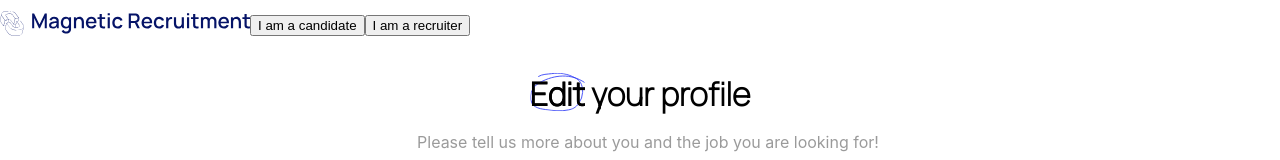
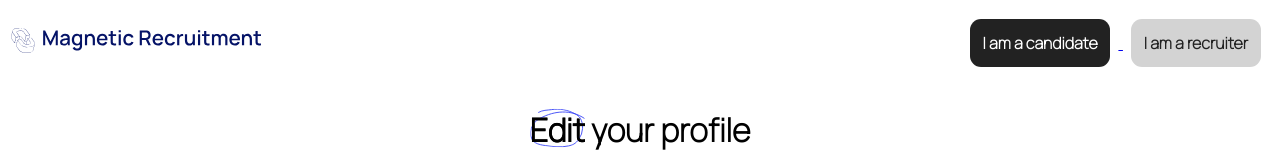
Before and after one commit to BenedicteCn/magnetic-recrutment-front, a React (Create React App) app: page /profile/create in a window 1280 px wide. Shown: the top 160 px of the page. Built offline with nearby package versions, Linux system fonts and the light colour scheme; no server answers.

Commit message:
nav bar done

```diff
--- a/src/components/Navbar.css
+++ b/src/components/Navbar.css
@@ -1,6 +1,105 @@
 .navbar {
 
-  height: 50px;
   display: flex;
   align-items: center;
+  justify-content: space-between;
+  margin: 0.7em
 }
+
+#iamacandidate {
+  background: #222222 0% 0% no-repeat padding-box;
+  border-radius: 11px;
+  opacity: 1;
+  font: normal normal 600 16px/22px Manrope;
+  color: #ffffff;
+  opacity: 1;
+  border: none;
+  margin: 0.5em;
+  padding: 0.8em;  background: #222222 0% 0% no-repeat padding-box;
+  border-radius: 11px;
+  opacity: 1;
+  font: normal normal 600 16px/22px Manrope;
+  color: #ffffff;
+  opacity: 1;
+  border: none;
+}
+
+#iamarecruiter {
+  background: lightgrey;
+  border-radius: 11px;
+  opacity: 1;
+  font: normal normal 600 16px/22px Manrope;
+  color: #222222;
+  opacity: 1;
+  border: none;
+  margin: 0.5em;
+  padding: 0.8em;
+
+}
+
+#iamarecruiter:hover {
+
+  background-color: transparent;
+  border: 1px solid;
+  cursor: pointer;
+}
+
+#iamacandidate:hover {
+  background-color: transparent;
+  border: 1px solid #222222;
+  color: #222222;
+  cursor: pointer;
+
+}
+
+.logout {
+  background: #222222 0% 0% no-repeat padding-box;
+  border-radius: 11px;
+  opacity: 1;
+  font: normal normal 600 16px/22px Manrope;
+  color: #ffffff;
+  opacity: 1;
+  border: none;
+  margin: 0.5em;
+  padding: 0.8em;  background: #222222 0% 0% no-repeat padding-box;
+  border-radius: 11px;
+  opacity: 1;
+  font: normal normal 600 16px/22px Manrope;
+  color: #ffffff;
+  opacity: 1;
+  border: none;
+}
+
+.profilesearchcv {
+
+  background: lightgrey;
+  border-radius: 11px;
+  opacity: 1;
+  font: normal normal 600 16px/22px Manrope;
+  color: #222222;
+  opacity: 1;
+  border: none;
+  margin: 0.5em;
+  padding: 0.8em;
+}
+
+.profilesearchcv:hover {
+
+  background-color: transparent;
+  border: 1px solid;
+  cursor: pointer;
+}
+
+.logout:hover {
+  background-color: transparent;
+  border: 1px solid #222222;
+  color: #222222;
+  cursor: pointer;
+
+}
+
+span {
+
+  font: normal normal 600 16px/22px Manrope;
+
+}
--- a/src/components/Navbar.jsx
+++ b/src/components/Navbar.jsx
@@ -13,47 +13,44 @@ const Navbar = () => {
         <img className="logo" src={Logo} alt="" width="250px" />
       </Link>
 
-      {/* {console.log(user)} */}
-
-      {/*    UPDATE     */}
-      {/*    add the role of the user     */}
       {isLoggedIn && user.role === "HR" && (
-        <>
-          <Link to="/">
-            <button>Search candidates</button>
+        <div className="nav-hr">
+          <span>Hi, {user.username}</span>
+          <Link to="/hr/search">
+            <button className="profilesearchcv">Search candidates</button>
           </Link>
           <Link to="/">
-            <button>CV saved</button>
+            <button className="profilesearchcv">CV saved</button>
           </Link>
-        </>
+          <button className="logout" onClick={logout}>
+            Logout
+          </button>
+        </div>
       )}
 
       {isLoggedIn && user.role === "Candidate" && (
-        <>
-          <Link to="/">
-            <button>Profile</button>
+        <div className="nav-candidate">
+          <span>Hi, {user.username}</span>
+          <Link to="/profile/create">
+            <button className="profilesearchcv">Profile</button>
           </Link>
-        </>
-      )}
-
-      {isLoggedIn && (
-        <>
-          <button onClick={logout}>Logout</button>
-          <span>Hi, {user.username}</span>
-        </>
+          <button className="logout" onClick={logout}>
+            Logout
+          </button>
+        </div>
       )}
 
       {!isLoggedIn && (
-        <>
+        <div className="notloggedin">
           <Link to="/candidate/login">
             {" "}
-            <button>I am a candidate</button>{" "}
+            <button id="iamacandidate">I am a candidate</button>{" "}
           </Link>
           <Link to="/hr/login">
             {" "}
-            <button>I am a recruiter</button>{" "}
+            <button id="iamarecruiter">I am a recruiter</button>{" "}
           </Link>
-        </>
+        </div>
       )}
     </div>
   );
--- a/src/pages/CandidateProfile.css
+++ b/src/pages/CandidateProfile.css
@@ -50,11 +50,9 @@
   content: 'Edit';
   position: absolute;
   left: 0;
-  height: auto;
-  z-index: 1;
   background-image: url('../assets/svg/circle-edit.svg');
   background-repeat: no-repeat;
-  background-size: contain;
+  background-size: 100%
 }
 
 .hidden {
--- a/src/pages/CandidateProfilePage.jsx
+++ b/src/pages/CandidateProfilePage.jsx
@@ -110,7 +110,7 @@ const CandidateProfilePage = () => {
 
   return (
     <div>
-      <h2 className="section_text">Edit your profile</h2>
+      <h2 className="section_text"> Edit your profile</h2>
       <p className="description">
         Please tell us more about you and the job you are looking for!
       </p>
```
